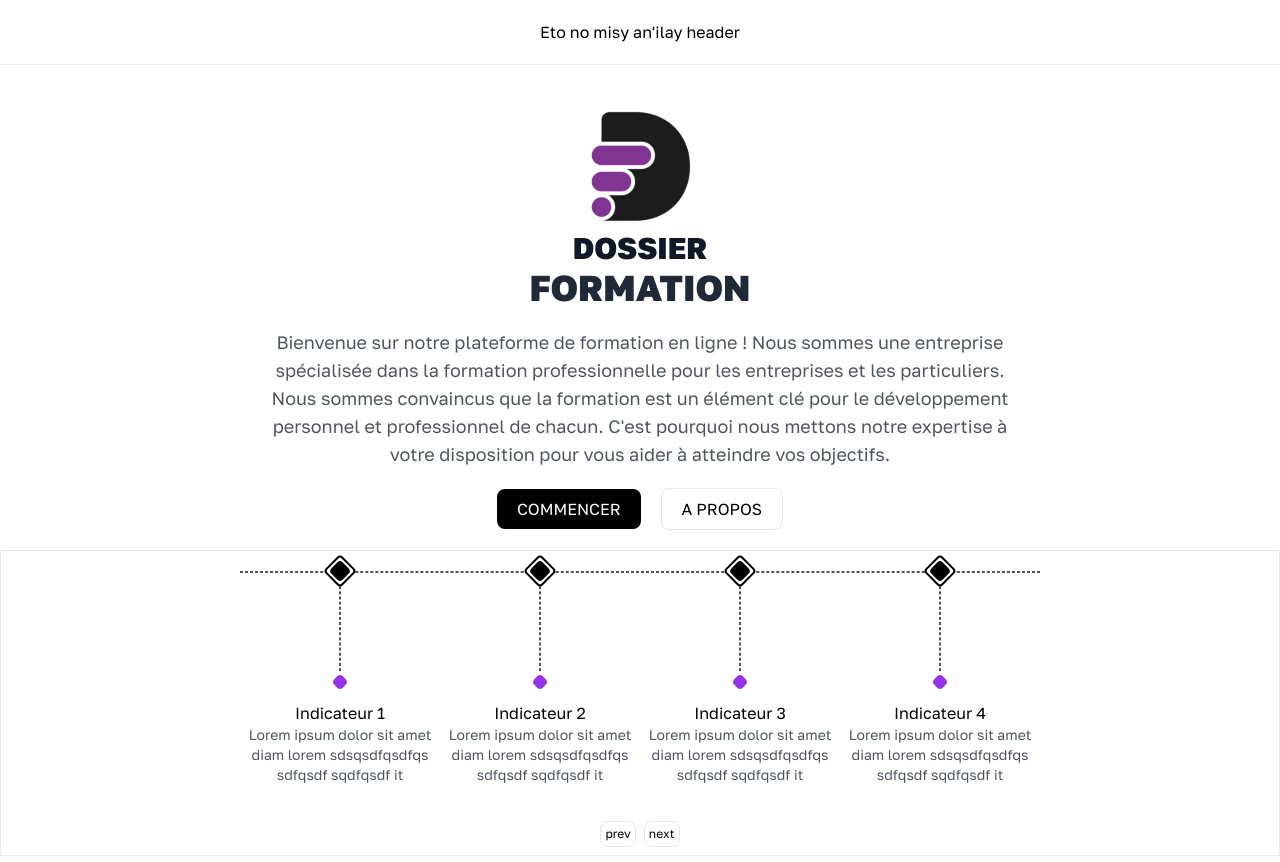
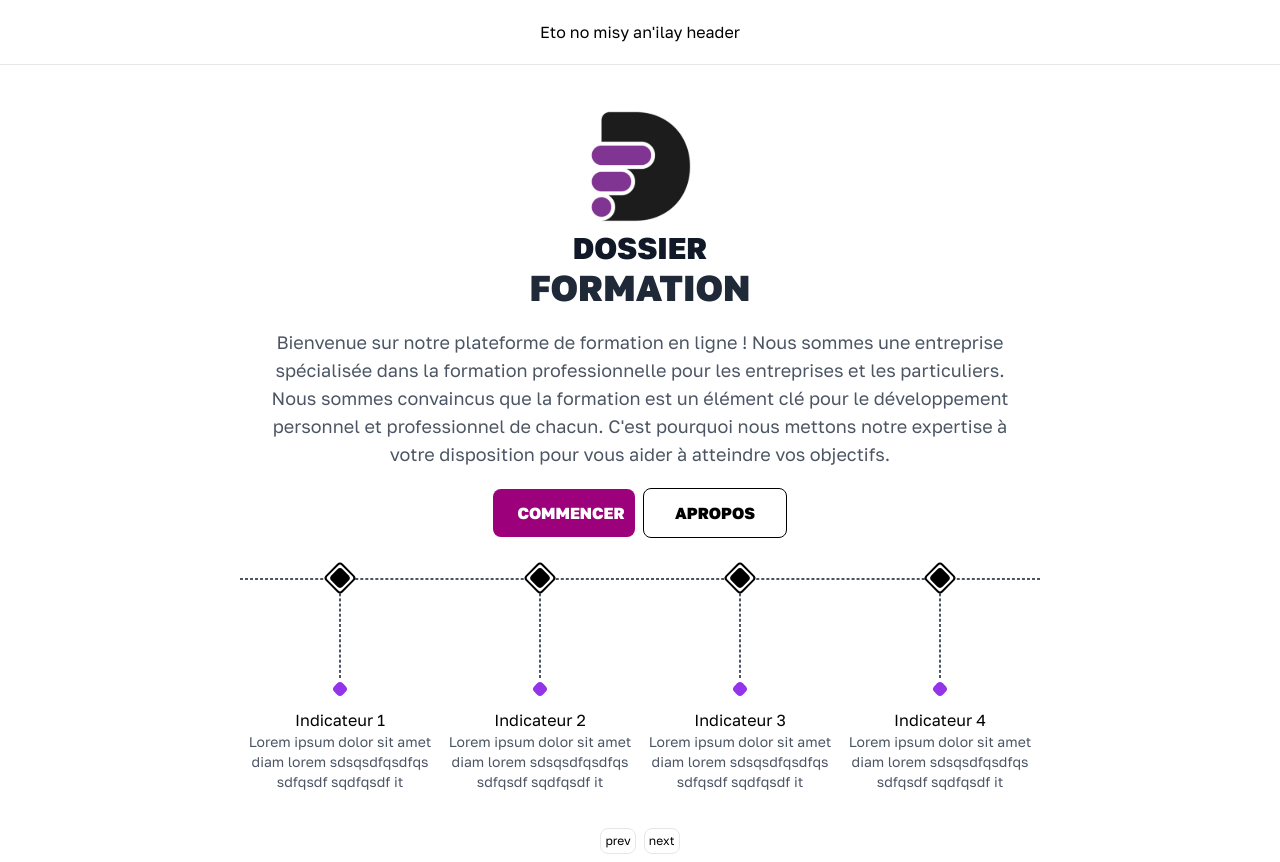
Before and after one commit to damadanyna/Dossier-Formation-Plateforme, a React (Vite) app: page / in a window 1280 px wide. Built offline with nearby package versions, Linux system fonts and the light colour scheme.

Commit message:
qlq modif

```diff
--- a/src/components/btn/Boutton.tsx
+++ b/src/components/btn/Boutton.tsx
@@ -5,12 +5,14 @@ type ButtonProps = {
   disabled?: boolean;
   type?: 'primary' | 'secondary' | 'primary-b' | 'secondary-b' | 'border-r' | 'border-r-w' |'secondary-b-sm' |'border-r-sm';
   children: React.ReactNode;
+  className?:string;
 };
 
 const Boutton: FC<ButtonProps> = ({
   onClick,
   type = 'primary',
   children,
+  className = ''
 }) => {
   const handleClick = (event: React.MouseEvent<HTMLButtonElement>) => {
     event.preventDefault();
@@ -27,7 +29,7 @@ const Boutton: FC<ButtonProps> = ({
     type === 'border-r-w' ? 'border border-[#9D007B] text-[#9D007B] ' :
     type ==='secondary-b-sm' ? 'bg-[#2B2626]  text-white px-5 py-2 font-[400]  rounded-[5px] w-max':
     type === 'border-r-sm' ? 'border border-[#9D007B] text-[#9D007B] bg-[#EEEEEE] px-5 py-2 font-[400] rounded-[5px] hover:border-[#2B2626] hover:bg-gradient-to-b hover:from-[#FFE2FE] hover:to-[transparent] hover:bg-[transparent] ' :''
-  }`;
+  } ${className}`;
 
   return (
     <button
--- a/src/components/timelineSlide.tsx
+++ b/src/components/timelineSlide.tsx
@@ -1,19 +1,25 @@
 import { useState } from 'react';
 
+type EltSlide = {
+    title:string,
+    subtitle:string
+}
 
-function TimelineSlide(props: { elts: any;  }){
+
+function TimelineSlide(props: { elts: Array<EltSlide>; eltShow?:number  }){
 
     //Variable pour le slide
     const taille_elt_slide = 200;
     const [index_translate,setIndexTranslate] = useState(0);
     const slide_elt = props.elts;
+    const nbEltShow = (props.eltShow)?props.eltShow:(props.elts.length > 4 ? 4:3);
 
     return (
-        <div className='flex justify-center items-center flex-col mt-5 border '>
+        <div className='flex justify-center items-center flex-col mt-5'>
             {/* Elt slider */}
-            <div style={{maxWidth: `${4 * taille_elt_slide}px` }} className='overflow-hidden flex mb-5 relative'>
+            <div style={{maxWidth: `${nbEltShow * taille_elt_slide}px` }} className='overflow-hidden flex mb-5 relative'>
 
-                <span style={{width: `${4 * taille_elt_slide}px` }} className='flex absolute top-5 h-px border-dashed border border-1 border-gray-600'></span>
+                <span style={{width: `${nbEltShow * taille_elt_slide}px` }} className='flex absolute top-5 h-px border-dashed border border-1 border-gray-600'></span>
 
                 <div className='flex duration-300' style={{transform:`translateX(${index_translate * taille_elt_slide}px)`}}>
                     {slide_elt.map((elt) => <div key={elt.title} className=' rounded flex flex-col' style={{width:`${taille_elt_slide}px`,height:`${taille_elt_slide + 50}px`}} >
--- a/src/pages/home.tsx
+++ b/src/pages/home.tsx
@@ -1,5 +1,6 @@
-import { useState } from 'react';
 import logo_svg from '../assets/logo.svg';
+
+import Boutton from '../components/btn/Boutton';
 
 import TimelineSlide from '../components/timelineSlide';
 
@@ -34,8 +35,9 @@ function Home() {
 
             {/* Les deux boutons */}
             <div className='mt-5 flex justify-center items-center'>
-                <button className='mr-5 p-2 px-5 rounded-lg bg-black text-white border-0'> COMMENCER </button>
-                <button className=' p-2 px-5 border rounded-lg'> A PROPOS </button>
+                <Boutton> COMMENCER </Boutton>
+                {/* <button className=' p-2 px-5 border rounded-lg'> A PROPOS </button>  */}
+                <Boutton type='secondary' className='ml-2'>  APROPOS </Boutton>
             </div>
 
         </div>
```
